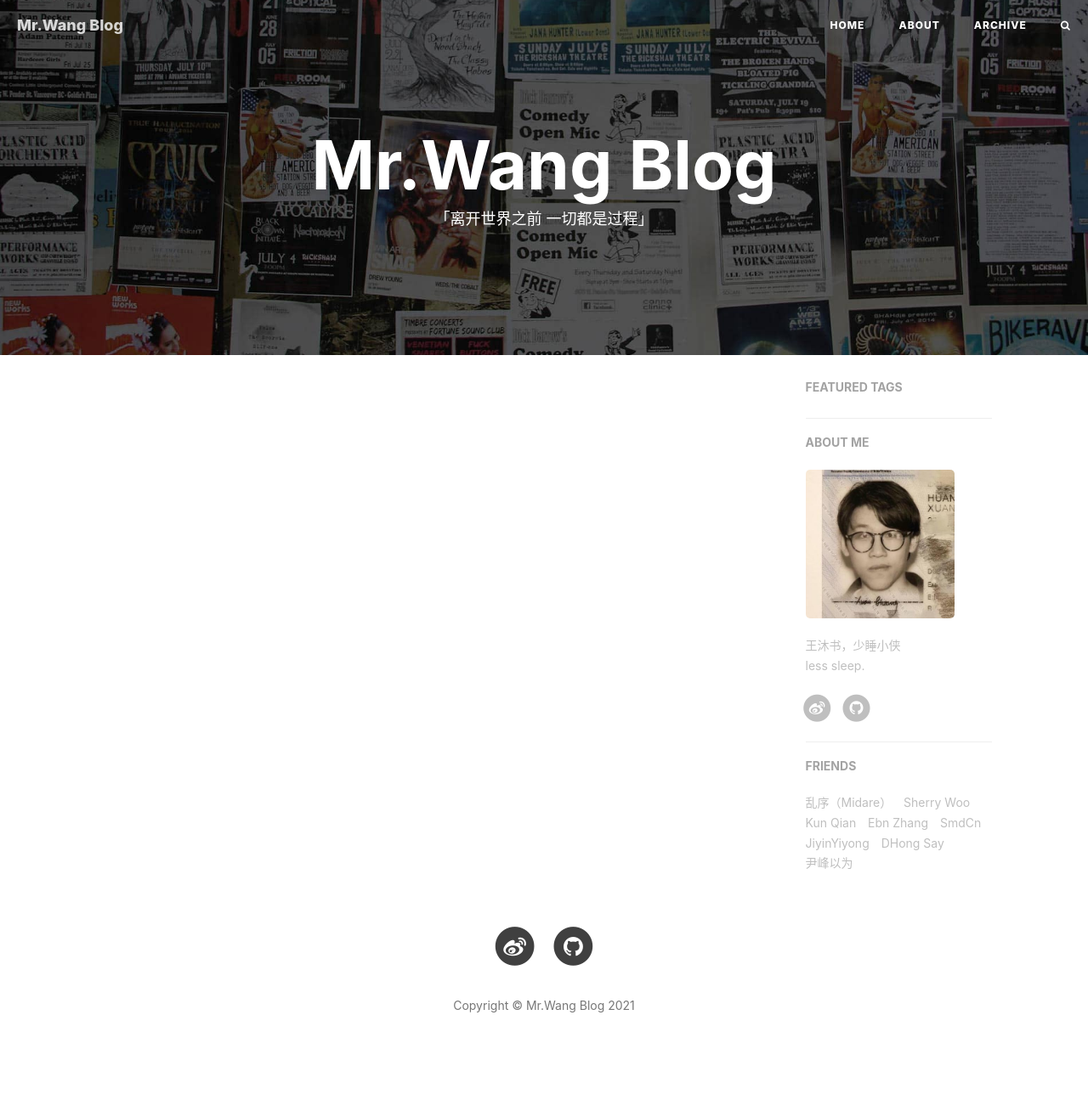
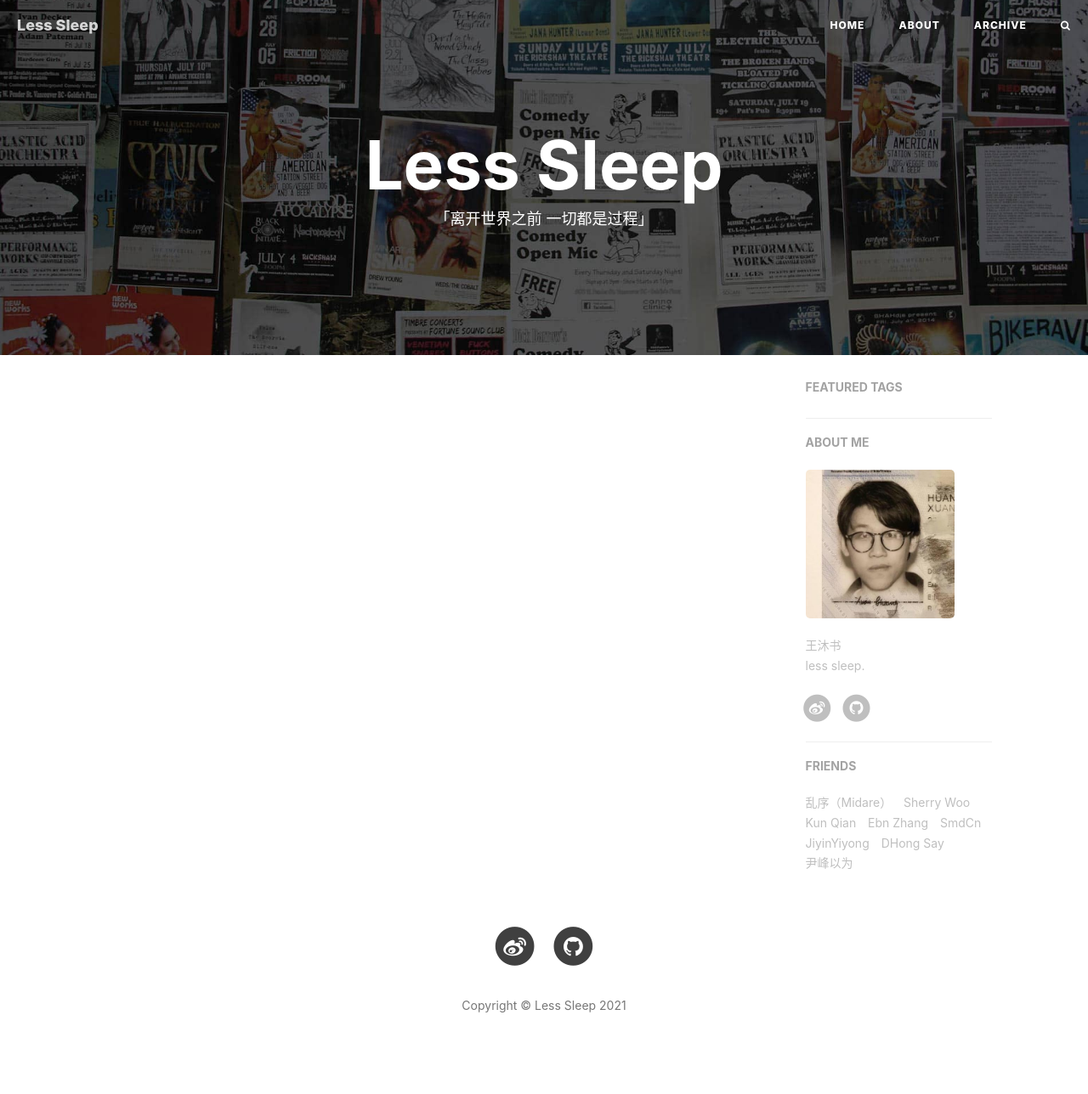
Before and after one commit to mswang1998/mswang1998.github.io, a Jekyll site: the page built from index.html, in a window 1280 px wide. Shown: the whole page at 85% size. Built offline with Jekyll 4.4.1, drawn with Linux system fonts in a browser that asks for light colours; nearby versions of some CDN libraries; the list of posts is cut into pages by our own code; comment, search, counter and statistics services are not loaded.

Commit message:
Update _config.yml

```diff
--- a/_config.yml
+++ b/_config.yml
@@ -1,5 +1,5 @@
 # Site settings
-title: Mr.Wang Blog
+title: Less Sleep
 SEOTitle:  Less Sleep
 header-img: img/home-bg.jpg
 email: mswang20@fudan.edu.cn
@@ -78,7 +78,7 @@ ga_domain: huangxuan.me
 
 # Sidebar settings
 sidebar: true                           # whether or not using Sidebar.
-sidebar-about-description: "王沐书，少睡小侠 <br> less sleep."
+sidebar-about-description: "王沐书 <br> less sleep."
 sidebar-avatar: /img/avatar-hux-ny.jpg      # use absolute URL, seeing it's used in both `/` and `/about/`
 
 
```
